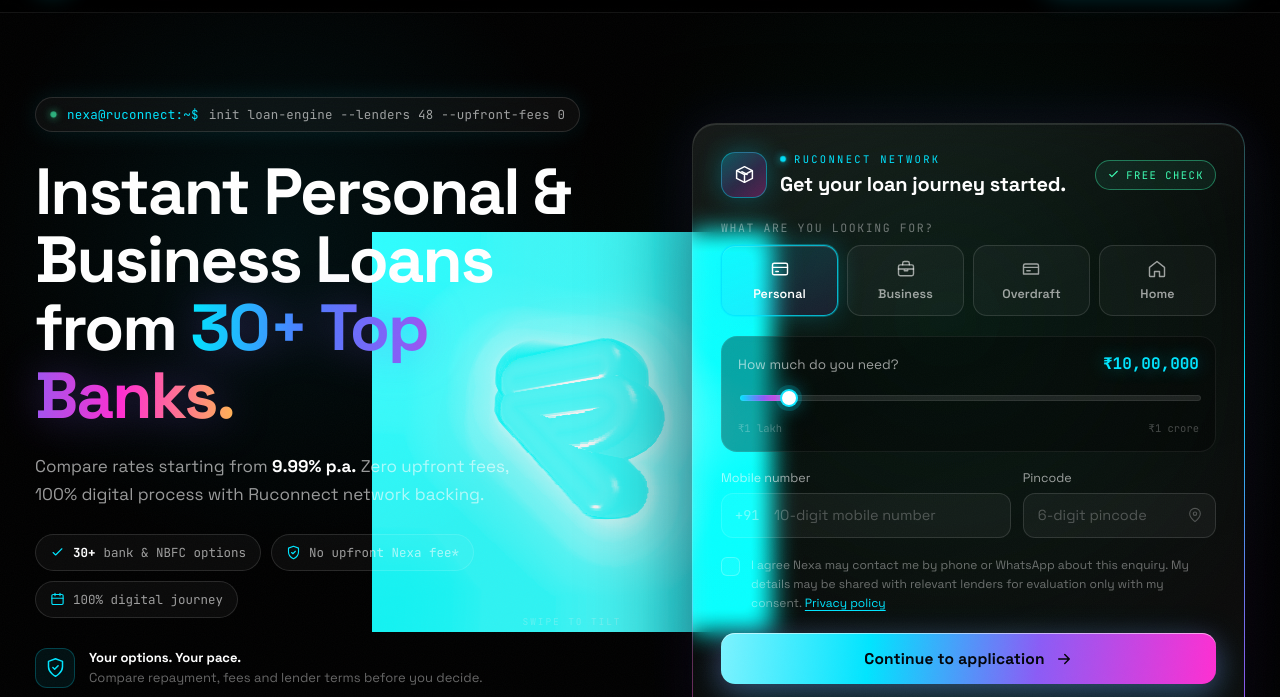
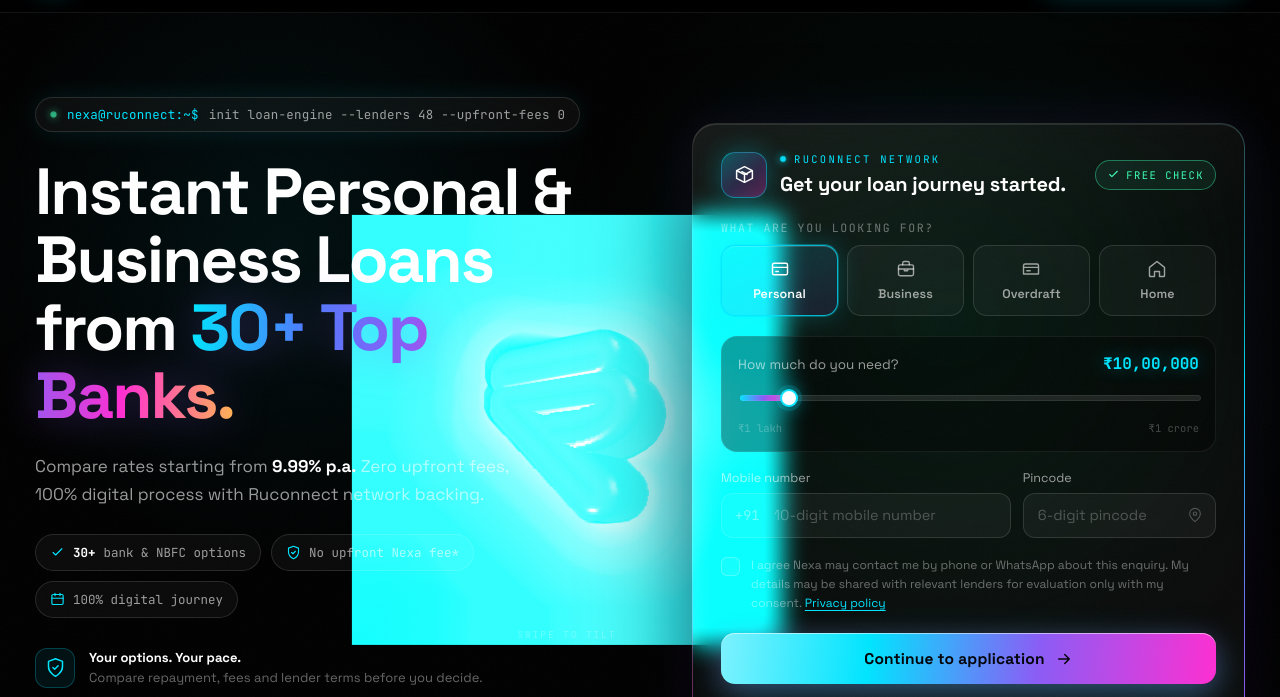
Before and after one commit to atharvaayewale/NEXA-CAPITAL, a website: page index.html in a window 1280 px wide. Shown: the part 60-757 px from the top of the page. Drawn offline with Linux system fonts and the light colour scheme; no server answers; animation ran at ten frames a second.

Commit message:
Make the hero ₹ rotate unconditionally; slow it instead of freezing under reduced motion
- Root cause of the still mark: canRun() bailed out under prefers-reduced-motion, so the rAF
  loop never started and only one static frame was drawn. macOS/iOS 'Reduce motion' users
  (and anyone whose OS sets it) saw a frozen ₹.
- Reduced motion now keeps the orbit alive at a gentler 0.12 rad/s (vs 0.42), with damped
  inertia and a softer, halved pointer tilt; the loop only stops for a hidden tab or when the
  stage scrolls offscreen.
- The no-WebGL fallback glyph spins in CSS too (12s; 30s under reduced motion, overriding the
  global animation kill), so a blocked-WebGL visitor still sees rotation.
- Visibility: stage raised to min(37vw, 430px) at full opacity, with a stronger emerald bloom
  and ring so the object registers where it passes behind the frosted lead card.

Co-authored-by: arena-agent <297053741+arena-agent@users.noreply.github.com>

```diff
--- a/index.html
+++ b/index.html
@@ -203,17 +203,18 @@
     .rupee-scene{ position:absolute; inset:0; display:grid; place-items:center; pointer-events:none; }
     /* Only the square itself is interactive, so the copy and form keep normal hit testing. */
     .rupee-stage{
-      position:relative; width:min(33vw, 400px); aspect-ratio:1 / 1;
+      position:relative; width:min(37vw, 430px); aspect-ratio:1 / 1;
       justify-self:center; align-self:center; transform:translate3d(-17%, -7%, 0);
-      pointer-events:auto; opacity:.95;
+      pointer-events:auto; opacity:1;
       touch-action:pan-y; -webkit-user-select:none; user-select:none; cursor:grab;
       contain:layout paint style;
     }
     .rupee-stage.is-grabbing{ cursor:grabbing; }
     .rupee-glow{
       position:absolute; inset:8%; border-radius:50%; pointer-events:none; z-index:0;
-      background:radial-gradient(closest-side, rgba(16,185,129,.30), rgba(0,245,160,.12) 46%, transparent 76%);
-      filter:blur(16px); animation:rupee-breathe 7.5s ease-in-out infinite;
+      background:radial-gradient(closest-side, rgba(16,185,129,.42), rgba(0,245,160,.16) 46%, transparent 76%);
+      box-shadow:0 0 90px rgba(16,185,129,.30), inset 0 0 70px rgba(0,245,160,.16);
+      filter:blur(14px); animation:rupee-breathe 7.5s ease-in-out infinite;
     }
     @keyframes rupee-breathe{ 0%,100%{ opacity:.55; transform:scale(.94); } 50%{ opacity:.95; transform:scale(1.06); } }
     .rupee-grid{
@@ -230,8 +231,13 @@
     .rupee-static{ display:none; position:absolute; inset:0; z-index:1; place-items:center; pointer-events:none; }
     .rupee-static span{
       font-family:var(--font-display); font-weight:700; line-height:1; color:rgba(255,255,255,.92);
-      font-size:clamp(120px, 22vw, 286px); transform:perspective(900px) rotateY(-18deg) rotateX(8deg);
+      font-size:clamp(120px, 22vw, 286px);
       text-shadow:0 0 30px rgba(0,245,160,.55), 0 0 74px rgba(16,185,129,.34), 0 2px 0 rgba(255,255,255,.22);
+      animation:rupee-coin 12s linear infinite;
+    }
+    @keyframes rupee-coin{
+      from{ transform:perspective(900px) rotateY(0deg) rotateX(9deg); }
+      to{ transform:perspective(900px) rotateY(360deg) rotateX(9deg); }
     }
     .rupee-stage.is-fallback .rupee-gl{ display:none; }
     .rupee-stage.is-fallback .rupee-static{ display:grid; }
@@ -894,6 +900,7 @@
         animation:none !important; transition:none !important; scroll-behavior:auto !important;
       }
       .rupee-stage{ will-change:auto !important; }
+      .rupee-stage.is-fallback .rupee-static span{ animation:rupee-coin 30s linear infinite !important; }
     }
     ::-webkit-scrollbar{ width:10px; height:10px; }
     ::-webkit-scrollbar-track{ background:#000; }
@@ -1876,29 +1883,31 @@
         // Visibility and tab state only: the matching IntersectionObserver below owns
         // resuming, so this must not read a class another observer toggles, or a
         // re-entry race would strand the loop (frozen mark) until the next resize.
-        const canRun = () => !document.hidden && stageVisible && !motionPreference.matches;
+        const canRun = () => !document.hidden && stageVisible;
         const glHealthy = () => !gl.isContextLost();
 
         const drawFrame = (time) => {
           if (!glHealthy()) return;
           const delta = lastTime ? Math.min((time - lastTime) / 1000, 0.05) : 0.016;
           lastTime = time;
-          if (!motionPreference.matches) {
-            autoYaw += delta * 0.42;
+          // The mark always turns. A reduced-motion request slows the orbit and
+          // damps the pointer response instead of freezing the object, because a
+          // static hero would drop the one thing this visual exists to show.
+          const calm = motionPreference.matches;
+          autoYaw += delta * (calm ? 0.12 : 0.42);
           if (!dragging) {
             spinYaw += velocityYaw * delta;
             spinPitch += velocityPitch * delta;
-              const friction = Math.pow(0.1, delta);
+            const friction = Math.pow(calm ? 0.01 : 0.1, delta);
             velocityYaw *= friction;
             velocityPitch *= friction;
-              const settle = Math.pow(0.45, delta);
+            const settle = Math.pow(calm ? 0.2 : 0.45, delta);
             spinYaw *= settle;
             spinPitch *= settle;
           }
-            const ease = 1 - Math.exp(-delta / 0.18);
-            pointerYaw += (targetYaw - pointerYaw) * ease;
-            pointerPitch += (targetPitch - pointerPitch) * ease;
-          }
+          const ease = 1 - Math.exp(-delta / (calm ? 0.5 : 0.18));
+          pointerYaw += (targetYaw * (calm ? 0.35 : 1) - pointerYaw) * ease;
+          pointerPitch += (targetPitch * (calm ? 0.35 : 1) - pointerPitch) * ease;
           const pitch = Math.max(-0.85, Math.min(0.85, 0.16 + spinPitch + pointerPitch));
           gl.uniformMatrix3fv(rotationLocation, false, rotation(autoYaw + spinYaw + pointerYaw, pitch));
           gl.uniform1f(timeLocation, time / 1000);
```
Also changed, not shown: tests/homepage.test.mjs (+6 -1 lines). Lines whose indentation alone changed are shown as unchanged.
